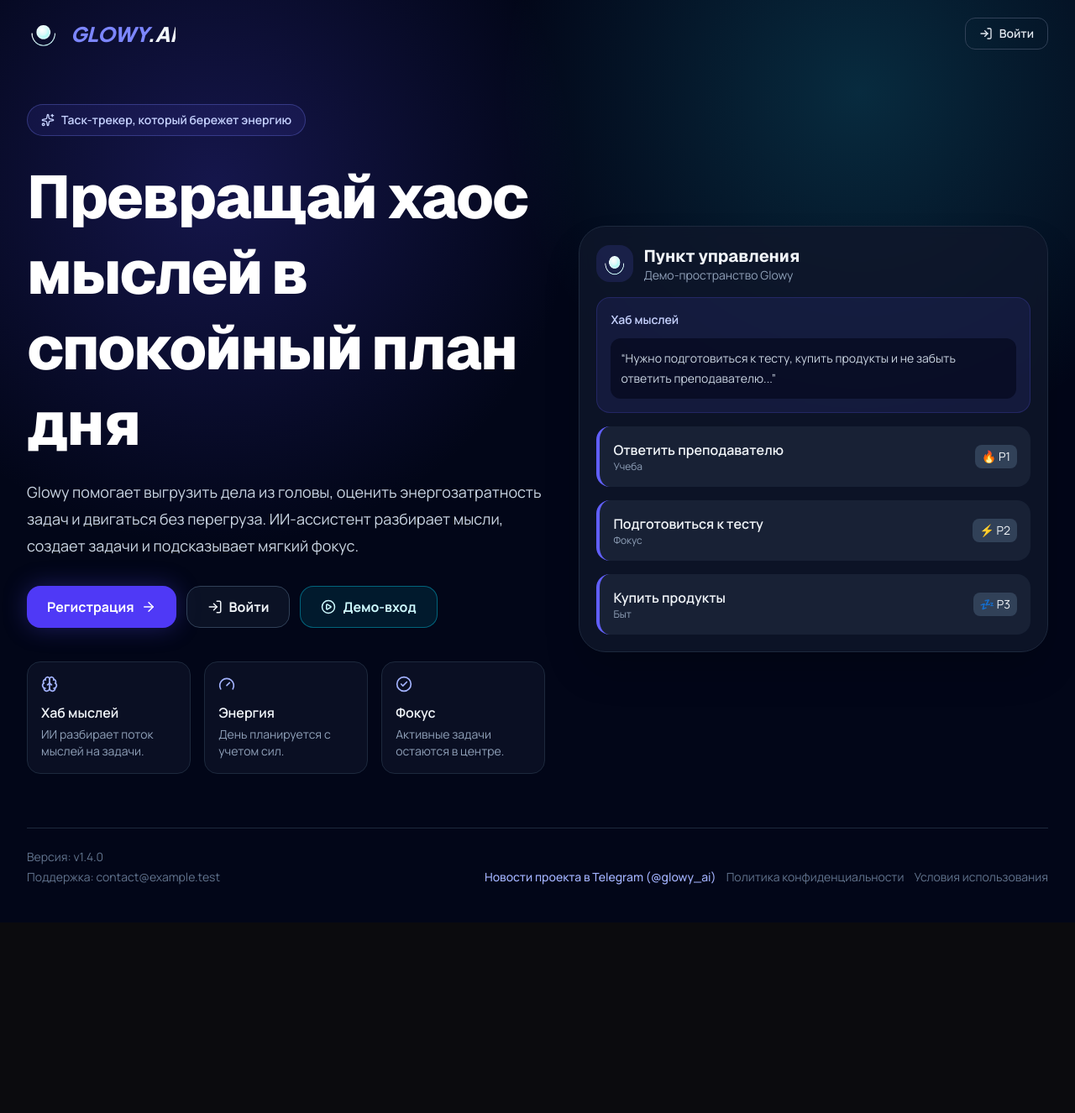
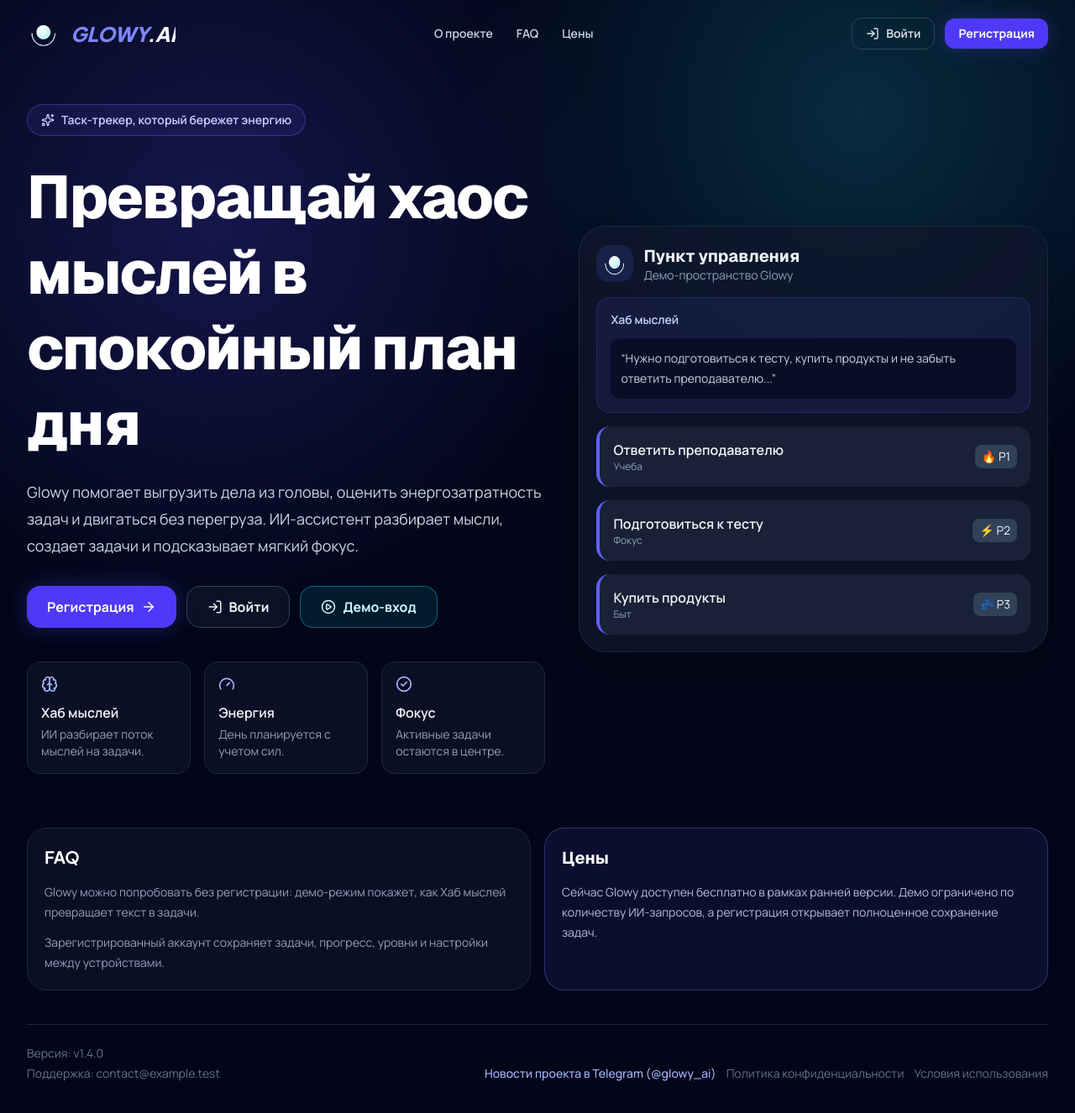
Before and after one commit to kostin-five/glowy, a React (Vite) app: page / in a window 1280 px wide. Shown: the top 1326 px of the page at 84% size. Before the commit the page ends 1099 px from the top, so only its background shows below. Built offline with nearby package versions, Linux system fonts and the light colour scheme; a web font is replaced by a local one.

Commit message:
refactor: refactor Landing Page tasks

```diff
--- a/src/pages/LandingPage.tsx
+++ b/src/pages/LandingPage.tsx
@@ -1,4 +1,5 @@
 import { Link, useNavigate } from "react-router-dom";
+import { useState } from "react";
 import type { ComponentType } from "react";
 import {
   ArrowRight,
@@ -6,8 +7,10 @@ import {
   CheckCircle2,
   Gauge,
   LogIn,
+  Menu,
   PlayCircle,
   Sparkles,
+  X,
 } from "lucide-react";
 import type { Task } from "../types";
 import { useToDemoLogin } from "../store/useAuthStore";
@@ -68,9 +71,15 @@ const demoTaskPool: Array<Omit<Task, "id">> = [
 ];
 
 const LandingPage = () => {
+  const [isMobileMenuOpen, setIsMobileMenuOpen] = useState(false);
   const navigate = useNavigate();
   const toDemoLogin = useToDemoLogin();
   const startRoute = useStartRoute();
+  const navLinks = [
+    { href: "#about", label: "О проекте" },
+    { href: "#faq", label: "FAQ" },
+    { href: "#pricing", label: "Цены" },
+  ];
 
   const handleDemoLogin = () => {
     const shuffledTasks = [...demoTaskPool].sort(() => Math.random() - 0.5);
@@ -85,6 +94,8 @@ const LandingPage = () => {
     useTaskStore.getState().setUserProgress({ xp: 40, level: 1 });
     navigate(startRoute);
   };
+
+  const closeMobileMenu = () => setIsMobileMenuOpen(false);
 
   return (
     <main className="min-h-screen overflow-x-hidden bg-slate-950 text-slate-100">
@@ -102,14 +113,113 @@ const LandingPage = () => {
                 GLOWY<span className="text-slate-100">.AI</span>
               </span>
             </div>
-            <Link
-              to="/login"
-              className="hidden items-center gap-2 rounded-xl border border-slate-700 px-4 py-2 text-sm font-semibold text-slate-200 transition-colors hover:border-indigo-400 hover:text-white sm:flex"
+
+            <nav
+              className="hidden items-center gap-7 text-sm font-semibold text-slate-300 lg:flex"
+              aria-label="Публичная навигация"
             >
-              <LogIn size={16} />
-              Войти
-            </Link>
+              {navLinks.map((link) => (
+                <a
+                  key={link.href}
+                  href={link.href}
+                  className="transition-colors hover:text-white"
+                >
+                  {link.label}
+                </a>
+              ))}
+            </nav>
+
+            <div className="hidden items-center gap-3 sm:flex">
+              <Link
+                to="/login"
+                className="inline-flex items-center gap-2 rounded-xl border border-slate-700 px-4 py-2 text-sm font-semibold text-slate-200 transition-colors hover:border-indigo-400 hover:text-white"
+              >
+                <LogIn size={16} />
+                Войти
+              </Link>
+              <Link
+                to="/register"
+                className="inline-flex items-center rounded-xl bg-indigo-600 px-4 py-2 text-sm font-bold text-white shadow-[0_0_22px_rgba(79,70,229,0.3)] transition-colors hover:bg-indigo-500"
+              >
+                Регистрация
+              </Link>
+            </div>
+
+            <button
+              type="button"
+              onClick={() => setIsMobileMenuOpen(true)}
+              className="inline-flex h-11 w-11 items-center justify-center rounded-2xl border border-slate-700 bg-slate-900/70 text-slate-100 transition-colors hover:border-indigo-400 sm:hidden"
+              aria-label="Открыть меню"
+              aria-expanded={isMobileMenuOpen}
+            >
+              <Menu size={22} />
+            </button>
           </header>
+
+          <div
+            className={`fixed inset-0 z-50 bg-slate-950/70 backdrop-blur-sm transition-opacity duration-300 sm:hidden ${
+              isMobileMenuOpen
+                ? "pointer-events-auto opacity-100"
+                : "pointer-events-none opacity-0"
+            }`}
+            aria-hidden={!isMobileMenuOpen}
+            onClick={closeMobileMenu}
+          >
+            <aside
+              className={`ml-auto flex h-full w-full max-w-sm flex-col border-l border-slate-800 bg-slate-950 p-5 shadow-2xl transition-transform duration-300 ${
+                isMobileMenuOpen ? "translate-x-0" : "translate-x-full"
+              }`}
+              onClick={(event) => event.stopPropagation()}
+            >
+              <div className="flex items-center justify-between">
+                <div className="flex items-center gap-3">
+                  <img src="/Glowy.png" alt="Glowy" className="h-10 w-10" />
+                  <span className="font-display text-2xl font-black italic text-indigo-400">
+                    GLOWY<span className="text-slate-100">.AI</span>
+                  </span>
+                </div>
+                <button
+                  type="button"
+                  onClick={closeMobileMenu}
+                  className="flex h-11 w-11 items-center justify-center rounded-2xl border border-slate-800 text-slate-300 transition-colors hover:border-indigo-400 hover:text-white"
+                  aria-label="Закрыть меню"
+                >
+                  <X size={22} />
+                </button>
+              </div>
+
+              <nav className="mt-12 flex flex-col gap-3" aria-label="Мобильная публичная навигация">
+                {navLinks.map((link) => (
+                  <a
+                    key={link.href}
+                    href={link.href}
+                    onClick={closeMobileMenu}
+                    className="rounded-2xl border border-slate-800 bg-slate-900/70 px-5 py-4 text-xl font-bold text-slate-100 transition-colors hover:border-indigo-400"
+                  >
+                    {link.label}
+                  </a>
+                ))}
+              </nav>
+
+              <div className="mt-auto grid gap-3 pb-2">
+                <Link
+                  to="/login"
+                  onClick={closeMobileMenu}
+                  className="inline-flex items-center justify-center gap-2 rounded-2xl border border-slate-700 px-5 py-4 font-bold text-slate-100 transition-colors hover:border-indigo-400"
+                >
+                  <LogIn size={18} />
+                  Войти
+                </Link>
+                <Link
+                  to="/register"
+                  onClick={closeMobileMenu}
+                  className="inline-flex items-center justify-center rounded-2xl bg-indigo-600 px-5 py-4 font-bold text-white shadow-[0_0_28px_rgba(79,70,229,0.35)] transition-colors hover:bg-indigo-500"
+                >
+                  Регистрация
+                </Link>
+              </div>
+            </aside>
+          </div>
 
           <div className="grid flex-1 items-center gap-10 py-12 sm:py-16 lg:grid-cols-[1.05fr_0.95fr]">
             <div className="min-w-0">
@@ -153,7 +263,7 @@ const LandingPage = () => {
                 </button>
               </div>
 
-              <div className="mt-10 grid max-w-3xl grid-cols-1 gap-4 sm:grid-cols-3">
+              <div id="about" className="mt-10 grid max-w-3xl scroll-mt-24 grid-cols-1 gap-4 sm:grid-cols-3">
                 <Feature icon={Brain} title="Хаб мыслей" text="ИИ разбирает поток мыслей на задачи." />
                 <Feature icon={Gauge} title="Энергия" text="День планируется с учетом сил." />
                 <Feature icon={CheckCircle2} title="Фокус" text="Активные задачи остаются в центре." />
@@ -208,6 +318,37 @@ const LandingPage = () => {
             </div>
           </div>
 
+          <div className="grid gap-4 pb-10 lg:grid-cols-2">
+            <section
+              id="faq"
+              className="scroll-mt-24 rounded-3xl border border-slate-800 bg-slate-900/60 p-5"
+            >
+              <h2 className="font-display text-xl font-bold text-white">FAQ</h2>
+              <div className="mt-4 grid gap-3 text-sm leading-6 text-slate-400">
+                <p>
+                  Glowy можно попробовать без регистрации: демо-режим покажет,
+                  как Хаб мыслей превращает текст в задачи.
+                </p>
+                <p>
+                  Зарегистрированный аккаунт сохраняет задачи, прогресс, уровни
+                  и настройки между устройствами.
+                </p>
+              </div>
+            </section>
+
+            <section
+              id="pricing"
+              className="scroll-mt-24 rounded-3xl border border-indigo-400/30 bg-indigo-500/10 p-5"
+            >
+              <h2 className="font-display text-xl font-bold text-white">Цены</h2>
+              <p className="mt-4 text-sm leading-6 text-indigo-100/80">
+                Сейчас Glowy доступен бесплатно в рамках ранней версии. Демо
+                ограничено по количеству ИИ-запросов, а регистрация открывает
+                полноценное сохранение задач.
+              </p>
+            </section>
+          </div>
+
           <footer className="relative z-10 flex flex-col gap-5 border-t border-slate-800 py-6 text-sm text-slate-500 lg:flex-row lg:items-end lg:justify-between">
             <div className="flex flex-col gap-1">
               <span>Версия: v1.4.0</span>
```
